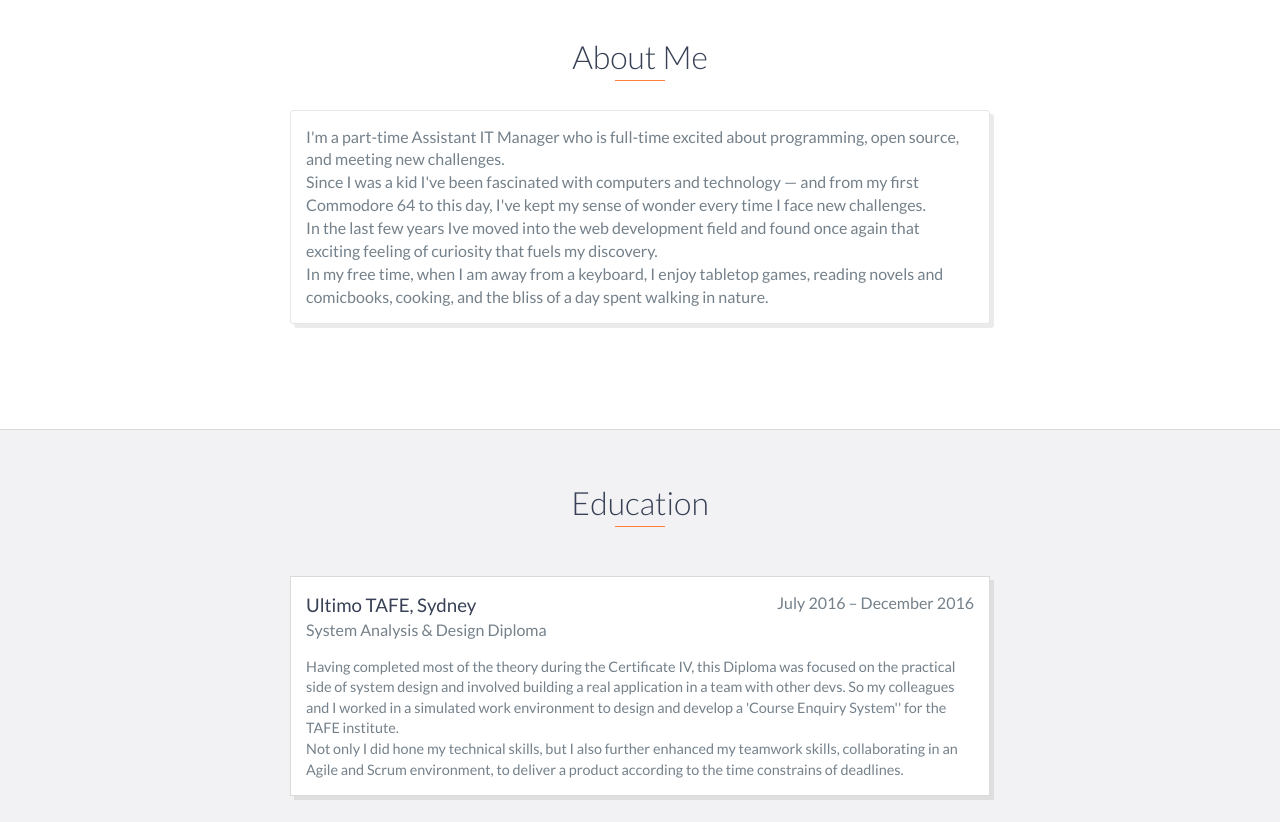
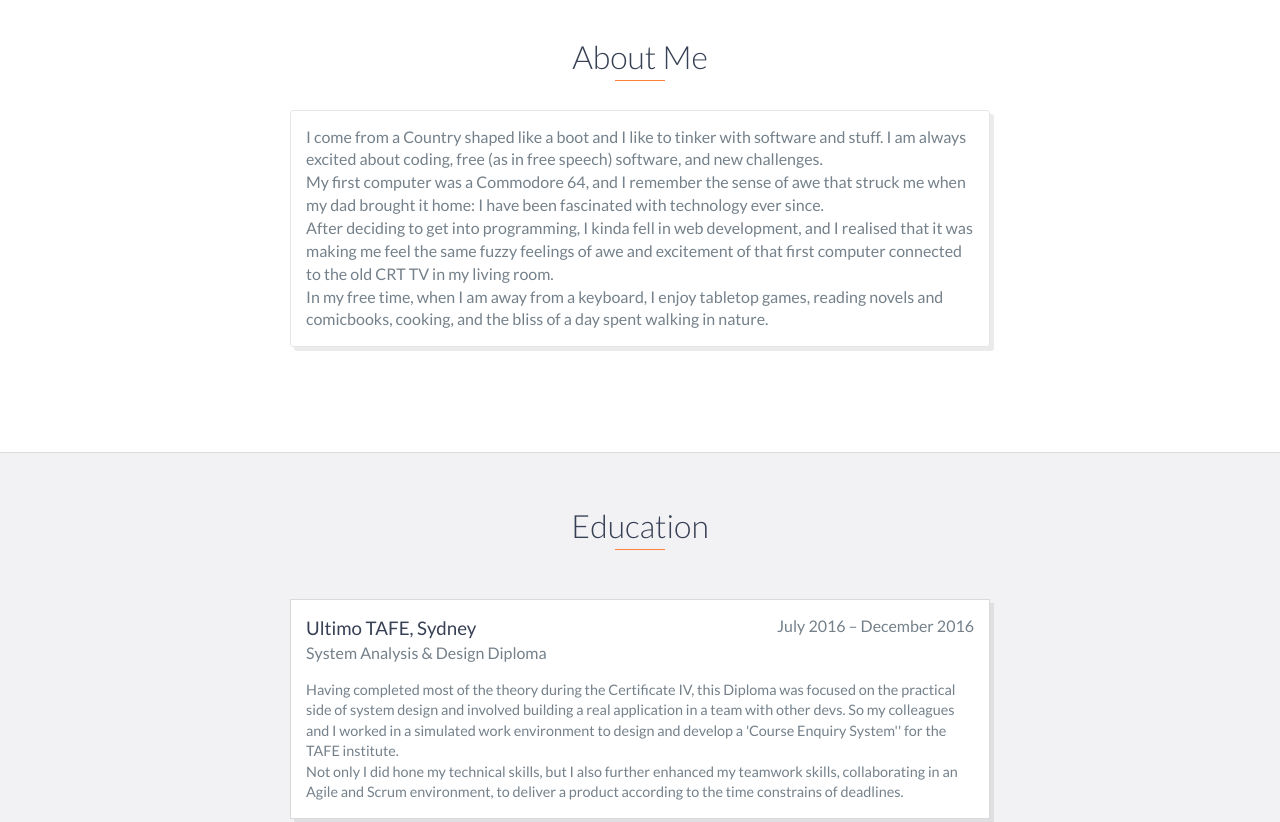
Before and after one commit to vitorussomoliterni/vitorussomoliterni.github.io, a website: page index.html in a window 1280 px wide. Shown: the part 720-1542 px from the top of the page. Drawn offline with nearby package versions, Linux system fonts and the light colour scheme.

Commit message:
Edited About Me and Experience sections

```diff
--- a/index.html
+++ b/index.html
@@ -71,9 +71,9 @@
         <div class="container">
             <h2 class="heading">About Me</h2>
             <div id="about-content" class="shadow-original">
-                <p>I'm a part-time Assistant IT Manager who is full-time excited about programming, open source, and meeting new challenges.</p>
-                <p>Since I was a kid I've been fascinated with computers and technology — and from my first Commodore 64 to this day, I've kept my sense of wonder every time I face new challenges.</p>
-                <p>In the last few years Ive moved into the web development field and found once again that exciting feeling of curiosity that fuels my discovery.</p>
+                <p>I come from a Country shaped like a boot and I like to tinker with software and stuff. I am always excited about coding, free (as in free speech) software, and new challenges.</p>
+                <p>My first computer was a Commodore 64, and I remember the sense of awe that struck me when my dad brought it home: I have been fascinated with technology ever since.</p>
+                <p>After deciding to get into programming, I kinda fell in web development, and I realised that it was making me feel the same fuzzy feelings of awe and excitement of that first computer connected to the old CRT TV in my living room.</p>
                 <p>In my free time, when I am away from a keyboard, I enjoy tabletop games, reading novels and comicbooks, cooking, and the bliss of a day spent walking in nature.</p>
             </div>
         </div>
@@ -114,6 +114,11 @@
     <div id="experience">
         <h2 class="heading">Experience</h2>
         <div id="experience-timeline">
+            <div data-date="May 2017 – Present" class="shadow-original">
+                <h3>Resonate Solutionsr</h3>
+                <h4>Software Developer Intern</h4>
+            </div>
+
             <div data-date="May 2016 – April 2017" class="shadow-original">
                 <h3>Allen Jack+Cottier</h3>
                 <h4>Assistant IT Manager</h4>
```
